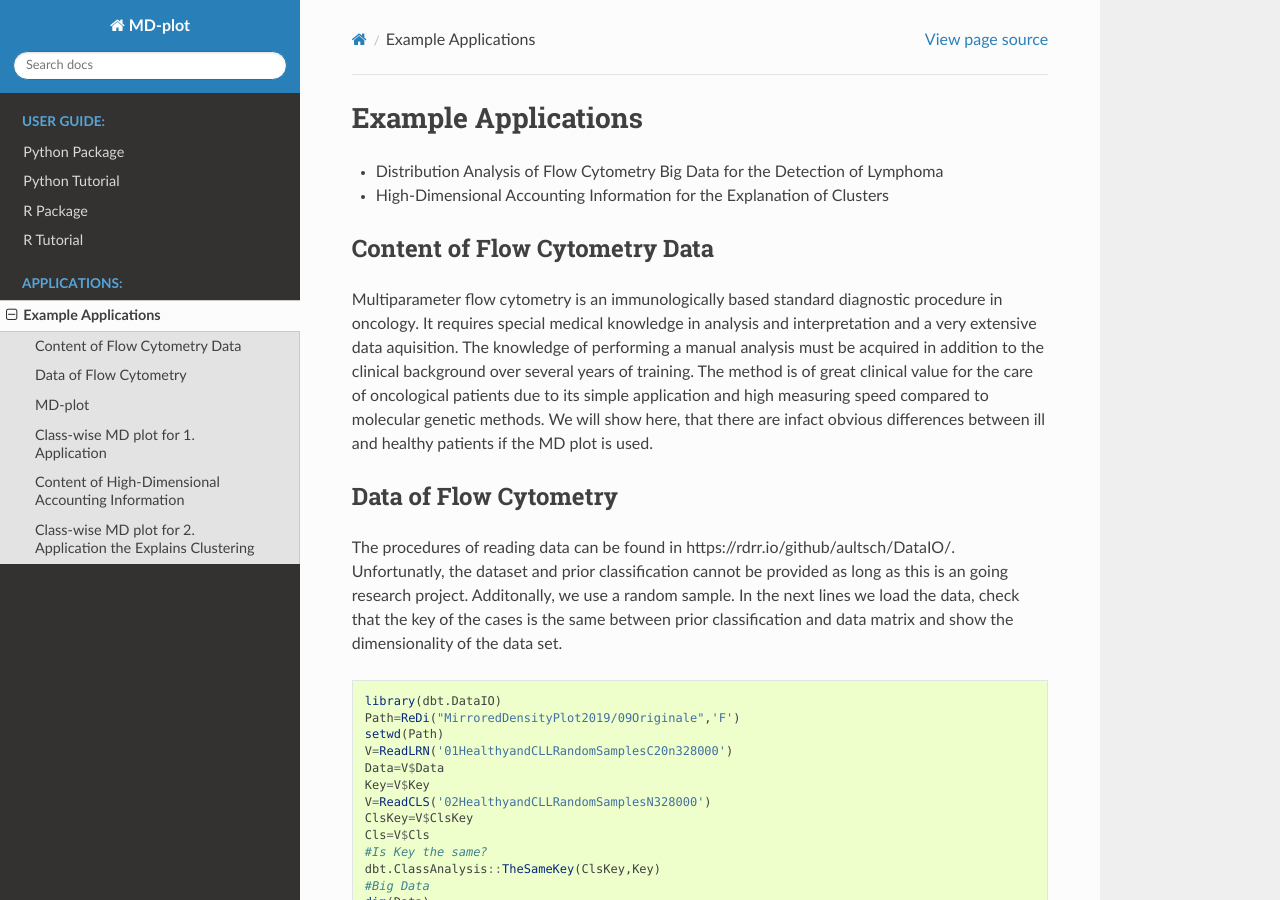
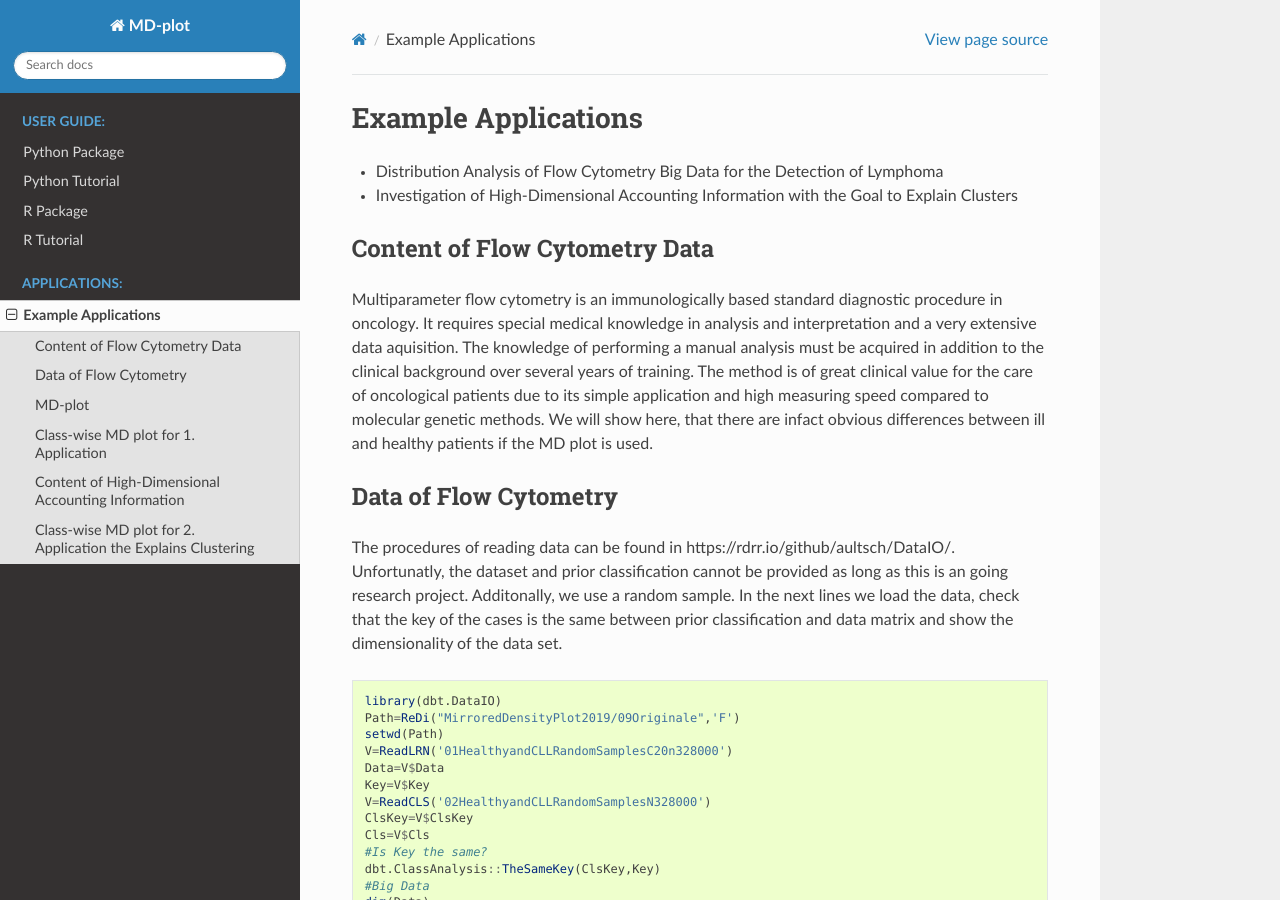
Before and after one commit to TinoGehlert/md_plot, a Sphinx documentation site: the page built from docs/application/example_application.md, in a window 1280 px wide and 900 px high. Built offline with Sphinx 7.4.7 and the Read the Docs theme 2.0.0, drawn with Linux system fonts in a browser that asks for light colours.

Commit message:
Update example_application.md

```diff
--- a/docs/application/example_application.md
+++ b/docs/application/example_application.md
@@ -1,7 +1,7 @@
 # Example Applications
 
 - Distribution Analysis of Flow Cytometry Big Data for the Detection of Lymphoma
-- High-Dimensional Accounting Information for the Explanation of Clusters
+- Investigation of High-Dimensional Accounting Information with the Goal to Explain Clusters
 
 ## Content of Flow Cytometry Data
 
```
